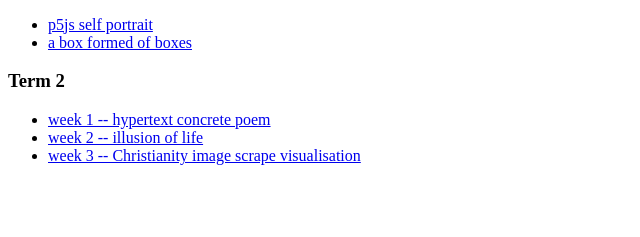
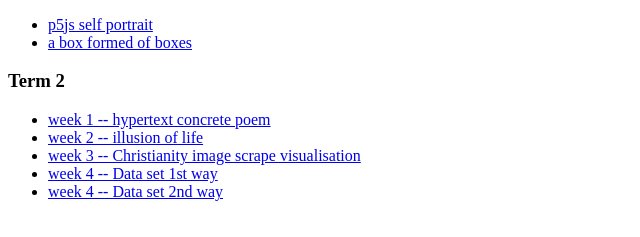
Before and after one commit to jayvock/wcc-portfolio, a plain HTML site: page index.html in a window 1280 px wide. Shown: the part 105-342 px from the top of the page, without its empty margins (0-640 px from the left). Drawn offline with Linux system fonts and the light colour scheme.

Commit message:
adding week 4

```diff
--- a/index.html
+++ b/index.html
@@ -40,6 +40,12 @@
             <li>
                 <a href="/wcc-data-art">week 3 -- Christianity image scrape visualisation</a>
             </li>
+            <li>
+                <a href="/wcc-iss-tracker">week 4 -- Data set 1st way</a>
+            </li>
+            <li>
+                <a href="/wcc-the-iss-is-not-here">week 4 -- Data set 2nd way</a>
+            </li>
         </ul>
     </body>
 </html>
```
